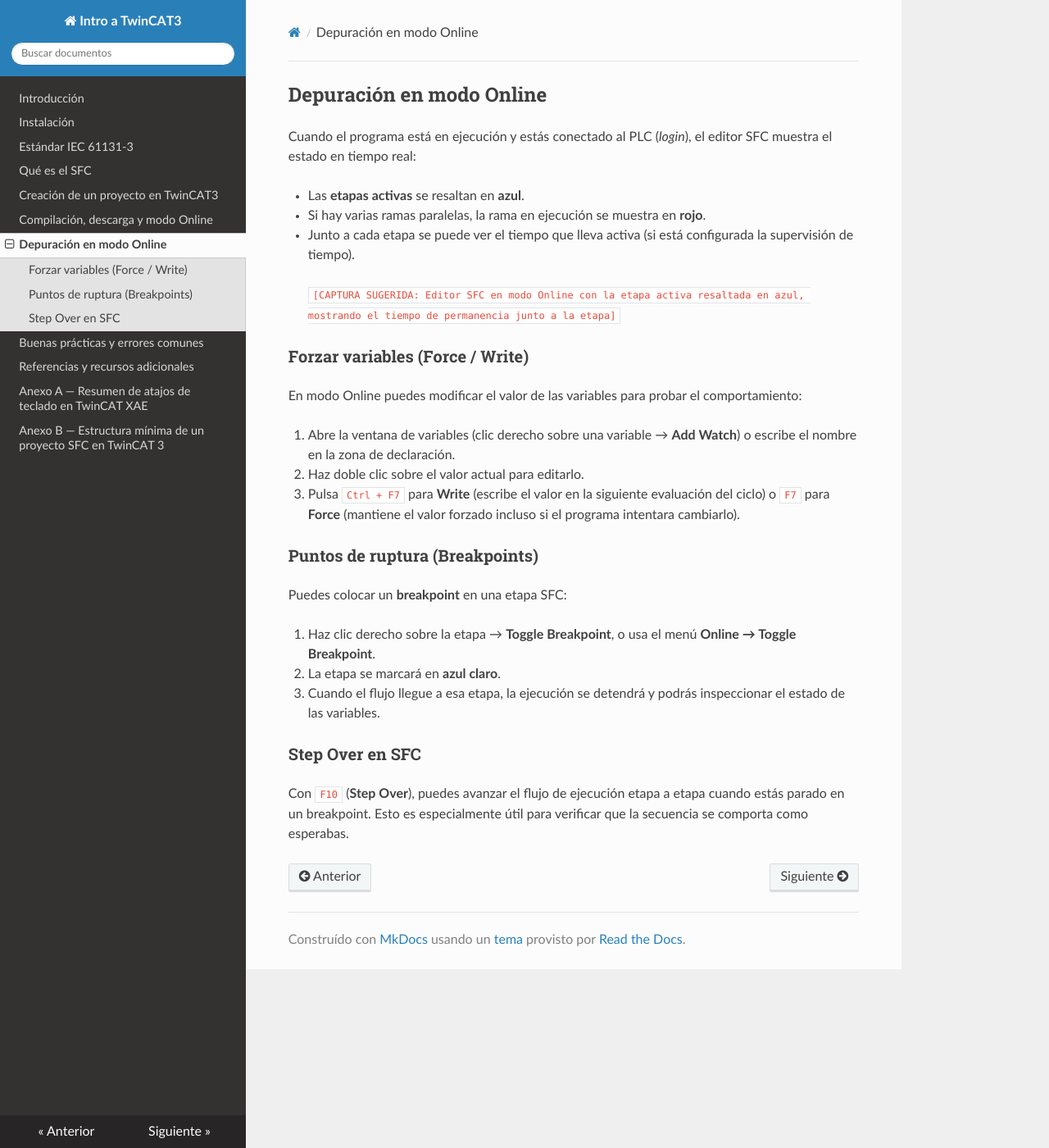
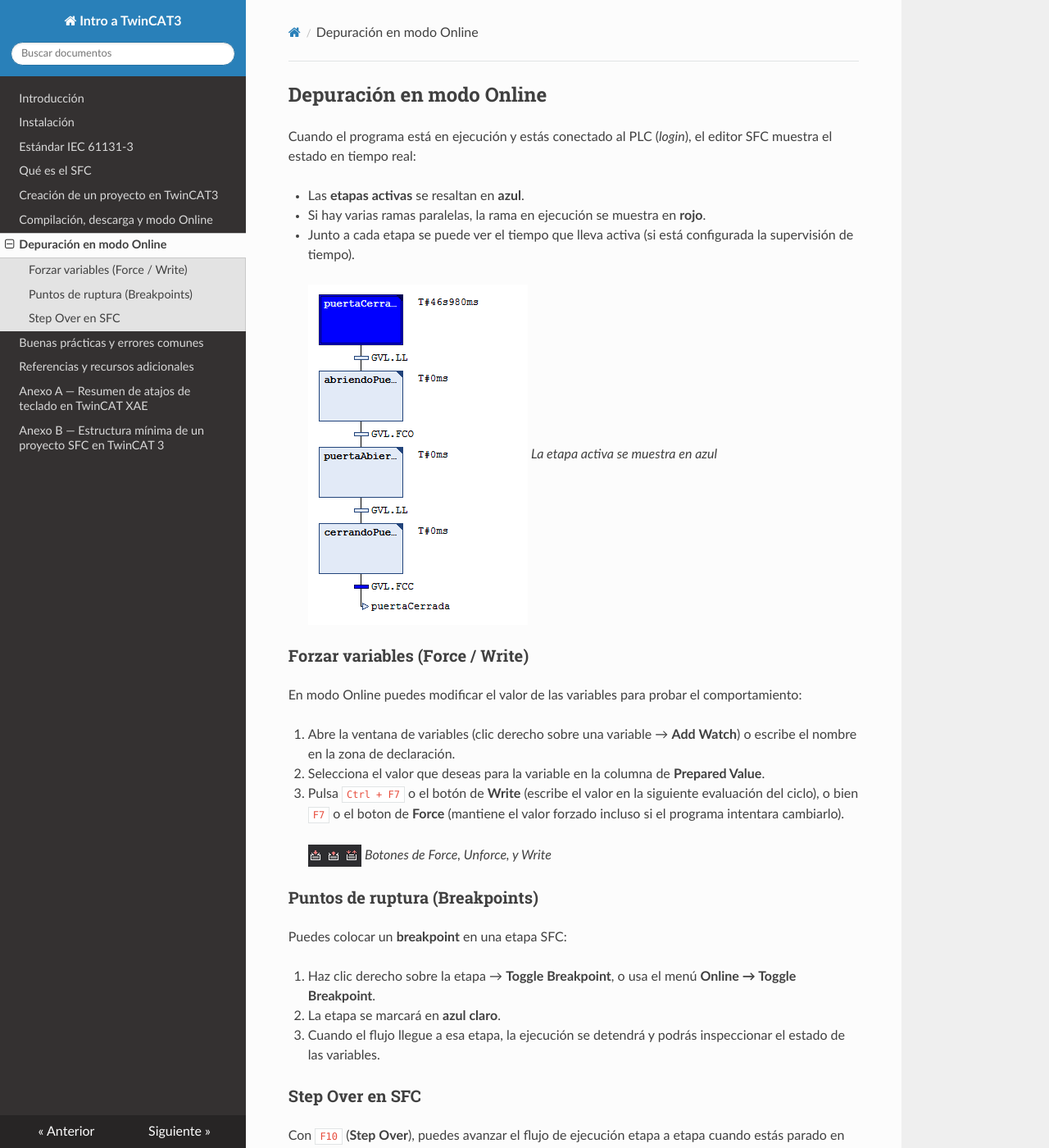
Before and after one commit to drodriguezSRL/twincat3, an MkDocs documentation site: the page built from docs/online.md, in a window 1280 px wide and 1400 px high. Shown: the whole window at 82% size. Built offline with MkDocs 1.6.1, drawn with Linux system fonts in a browser that asks for light colours; nearby versions of some CDN libraries.

Commit message:
Add images for active stage and force/write buttons in online mode documentation

```diff
--- a/docs/online.md
+++ b/docs/online.md
@@ -6,15 +6,19 @@ Cuando el programa está en ejecución y estás conectado al PLC (_login_), el e
 - Si hay varias ramas paralelas, la rama en ejecución se muestra en **rojo**.
 - Junto a cada etapa se puede ver el tiempo que lleva activa (si está configurada la supervisión de tiempo).
 
-> `[CAPTURA SUGERIDA: Editor SFC en modo Online con la etapa activa resaltada en azul, mostrando el tiempo de permanencia junto a la etapa]`
+> ![Etapa activa](./img/etapa_activa.png)
+*La etapa activa se muestra en azul*
 
 ### Forzar variables (Force / Write)
 
 En modo Online puedes modificar el valor de las variables para probar el comportamiento:
 
 1. Abre la ventana de variables (clic derecho sobre una variable → **Add Watch**) o escribe el nombre en la zona de declaración.
-2. Haz doble clic sobre el valor actual para editarlo.
-3. Pulsa `Ctrl + F7` para **Write** (escribe el valor en la siguiente evaluación del ciclo) o `F7` para **Force** (mantiene el valor forzado incluso si el programa intentara cambiarlo).
+2. Selecciona el valor que deseas para la variable en la columna de **Prepared Value**.
+3. Pulsa `Ctrl + F7` o el botón de **Write** (escribe el valor en la siguiente evaluación del ciclo), o bien `F7` o el boton de **Force** (mantiene el valor forzado incluso si el programa intentara cambiarlo).
+
+> ![Botones de Force y Write](./img/force_write_values.png)
+*Botones de Force, Unforce, y Write*
 
 ### Puntos de ruptura (Breakpoints)
 
```
Also changed, not shown: docs/twincat0.md (+2 -2 lines), docs/img/etapa_activa.png (added), docs/img/force_write_values.png (added).
